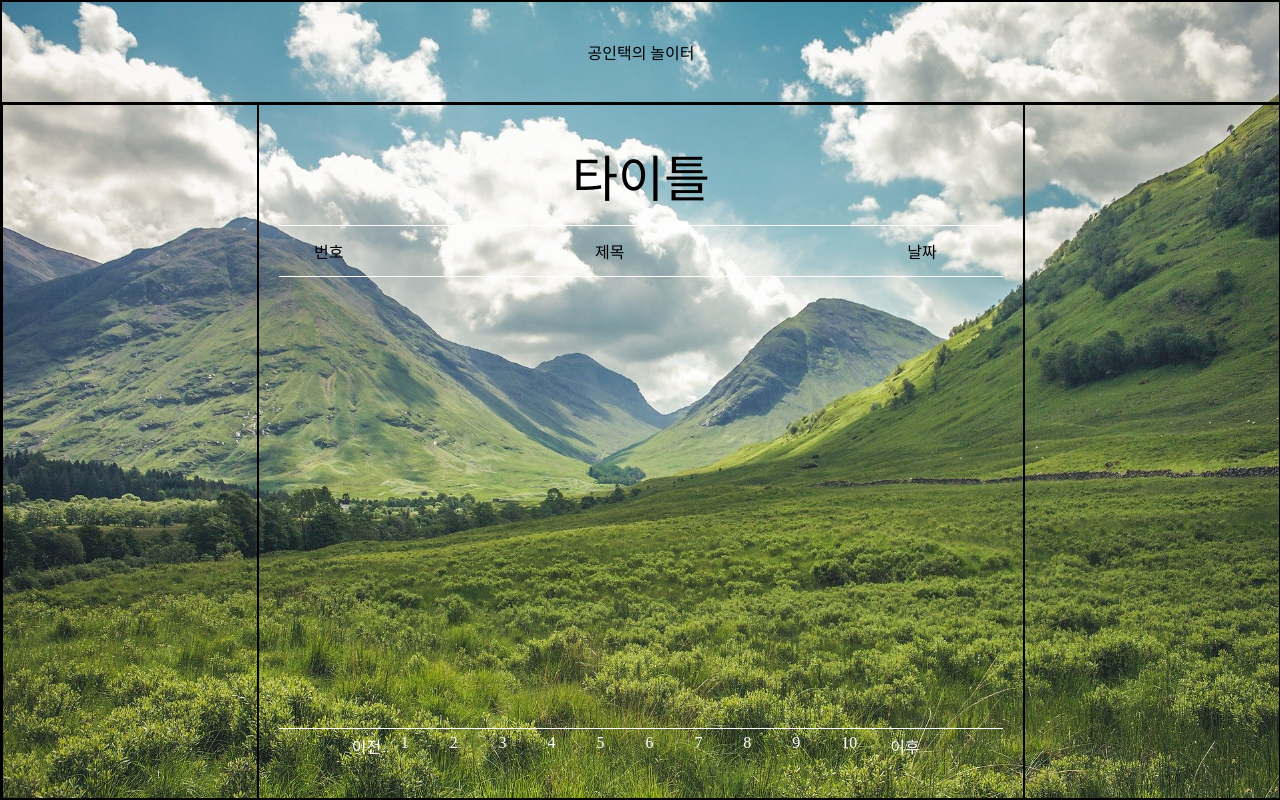
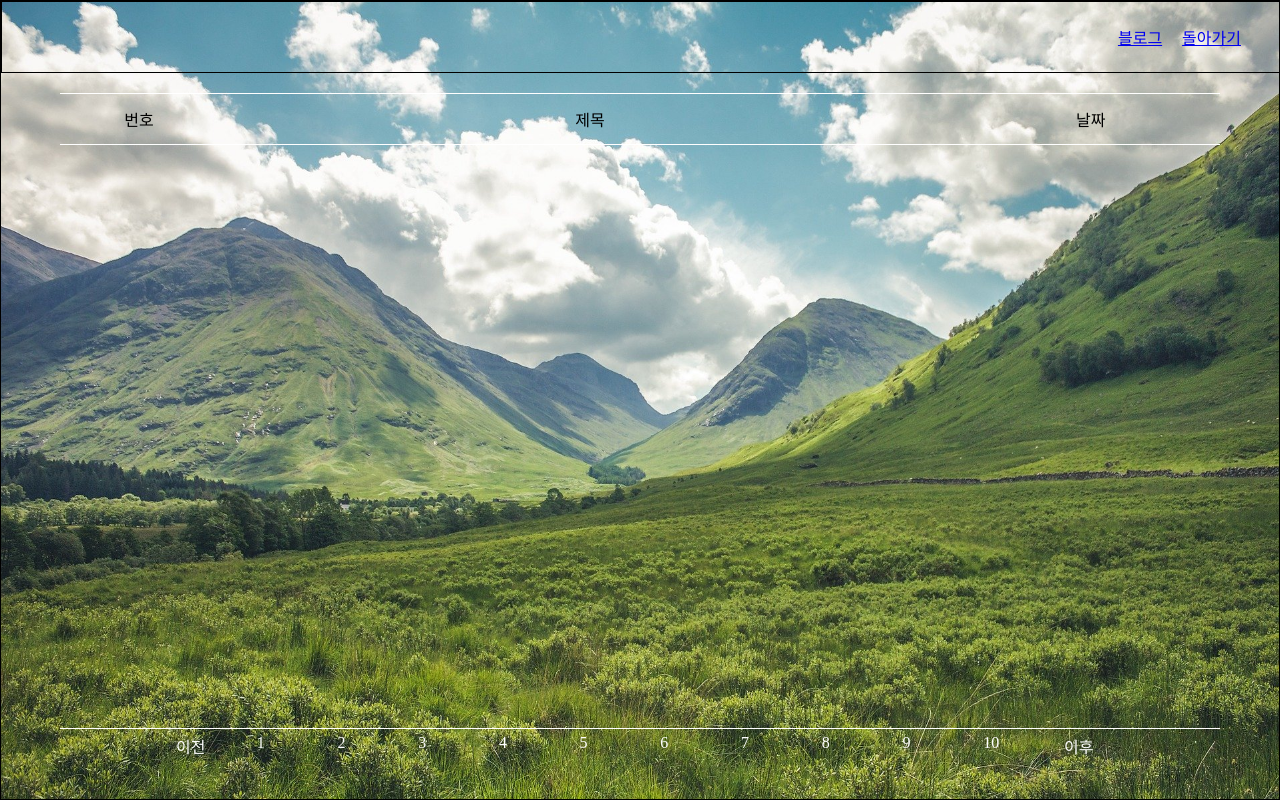
Before and after one commit to karuiner/karuiner.github.io, a React (Create React App) app in the folder home/: page /blog in a window 1280 px wide. Built offline with nearby package versions, Linux system fonts and the light colour scheme.

Commit message:
대략 적인 구조작성

```diff
--- a/home/package.json
+++ b/home/package.json
@@ -10,6 +10,7 @@
     "@types/node": "^12.0.0",
     "@types/react": "^17.0.0",
     "@types/react-dom": "^17.0.0",
+    "@types/react-router-dom": "^5.1.7",
     "@types/styled-components": "^5.1.10",
     "react": "^17.0.2",
     "react-dom": "^17.0.2",
--- a/home/src/App.tsx
+++ b/home/src/App.tsx
@@ -1,7 +1,8 @@
 import React from "react";
 import styled from "styled-components";
 import img from "./img/mountains.jpg";
-import Main from "./main/index";
+import Blog from "./blog";
+import { Route, Switch, Link } from "react-router-dom";
 
 const Frame = styled.div`
   height: 100vh;
@@ -21,7 +22,7 @@ const Frame = styled.div`
 `;
 
 const Header = styled.div`
-  height: 100px;
+  height: 70px;
   width: 100%;
   flex: 1 0 1;
   display: flex;
@@ -29,52 +30,49 @@ const Header = styled.div`
   align-items: center;
   border: solid 1px black;
 `;
-const Navi = styled.div`
+const InnerFrame = styled.div<{ header: boolean }>`
   height: 100%;
-  flex: 2 0 0;
-  display:flex
-  overflow-y: auto;
-  border: solid 1px black;
-`;
-
-const MainF = styled.div`
-  height: 100%;
-  flex: 6 0 0;
-  border: solid 1px black;
-`;
-
-const Side = styled.div`
-  height: 100%;
-  flex: 2 0 0;
-  border: solid 1px black;
+  width: 100%;
+  max-width: 1200px;
+  display: flex;
+  align-items: center;
+  ${(header) => (header ? "flex-direction: row-reverse;" : "")}
 `;
 
 const Body = styled.div`
   flex: 1 0 0;
   width: 100%;
-  min-width: 900px;
+  min-width: 1200px;
   display: flex;
-  flex-direction: row;
-  border: solid 1px black;
+  flex-direction: column;
+  justify-content: center;
+  align-items: center;
 `;
-
-const Title = styled.div`
-  flex: 1 0 1;
+const Box = styled.div`
   display: flex;
+  margin-left: 20px;
 `;
 
 function App() {
   return (
     <Frame>
       <Header>
-        <Title>공인택의 놀이터</Title>
+        <InnerFrame header={true}>
+          <Box>
+            <Link to={"/"}>돌아가기</Link>
+          </Box>
+          <Box>
+            <Link to={"/blog"}>블로그</Link>
+          </Box>
+        </InnerFrame>
       </Header>
       <Body>
-        <Navi></Navi>
-        <MainF>
-          <Main></Main>
-        </MainF>
-        <Side></Side>
+        <Switch>
+          <Route exact path={"/blog"} component={Blog}></Route>
+          <Route path={"/"}>
+            <Body></Body>
+          </Route>
+        </Switch>
       </Body>
     </Frame>
   );
--- a/home/src/main/index.tsx
+++ b/home/src/blog/index.tsx
@@ -3,22 +3,12 @@ import styled from "styled-components";
 
 const Frame = styled.div`
   height: 100%;
+  max-width: 1200px;
   width: 100%;
   padding: 20px;
   display: flex;
   flex-direction: column;
   box-sizing: border-box;
-`;
-const Title = styled.div`
-  height: 100px;
-  width: 100%;
-  display: flex;
-  justify-content: center;
-  align-items: center;
-`;
-const Tbox = styled.div`
-  display: flex;
-  font-size: 50px;
 `;
 
 const Stbox = styled.div`
@@ -86,18 +76,15 @@ const Date = styled.div`
   align-items: center;
 `;
 
-const Main = function () {
+const Board = function () {
   const [k, setk] = useState(0);
   let n = 55;
   let data = Array(Math.ceil(n / 10) * 10)
     .fill(0)
     .map((x, i) => i + 1);
-
+  console.log(data);
   return (
     <Frame>
-      <Title>
-        <Tbox>타이틀</Tbox>
-      </Title>
       <LabelBox>
         <LabelInnerBox>
           <Number>
@@ -143,4 +130,4 @@ const Main = function () {
   );
 };
 
-export default Main;
+export default Board;
--- a/home/src/index.tsx
+++ b/home/src/index.tsx
@@ -1,10 +1,11 @@
 import React from "react";
 import ReactDOM from "react-dom";
 import App from "./App";
+import { BrowserRouter } from "react-router-dom";
 
 ReactDOM.render(
-  <React.StrictMode>
+  <BrowserRouter>
     <App />
-  </React.StrictMode>,
+  </BrowserRouter>,
   document.getElementById("root")
 );
```
Also changed, not shown: 2 other files (tests, documents, lock files or other folders).
